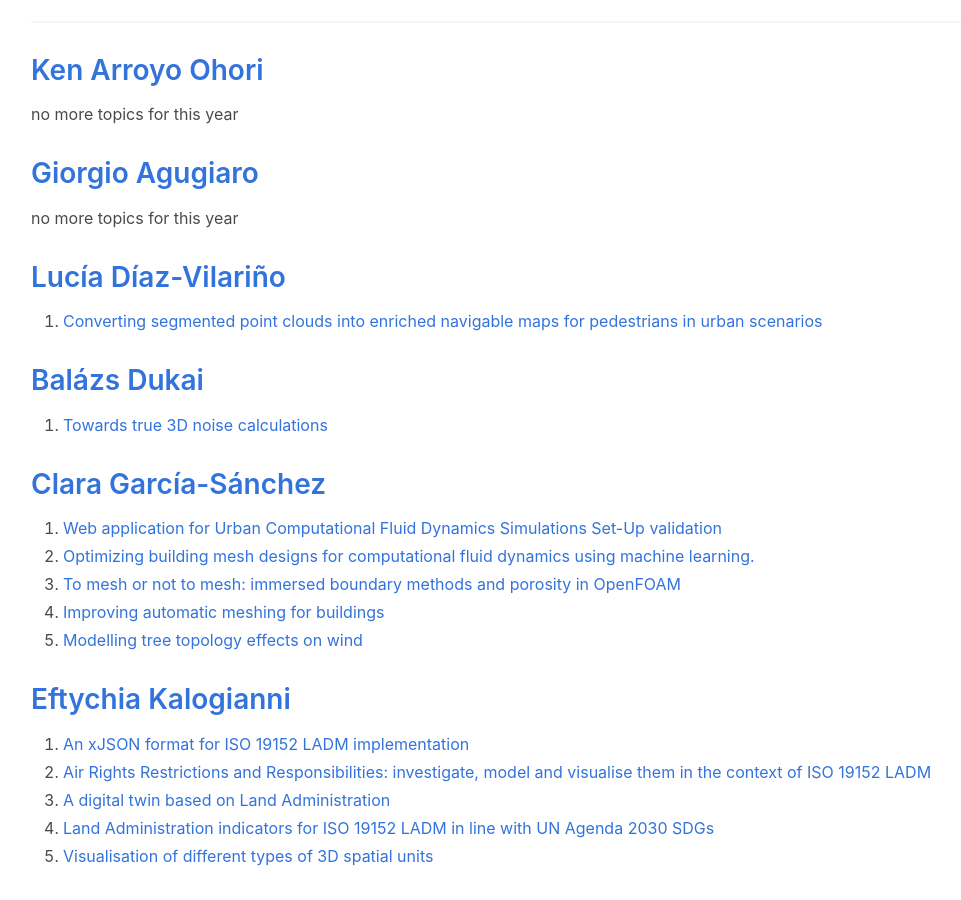
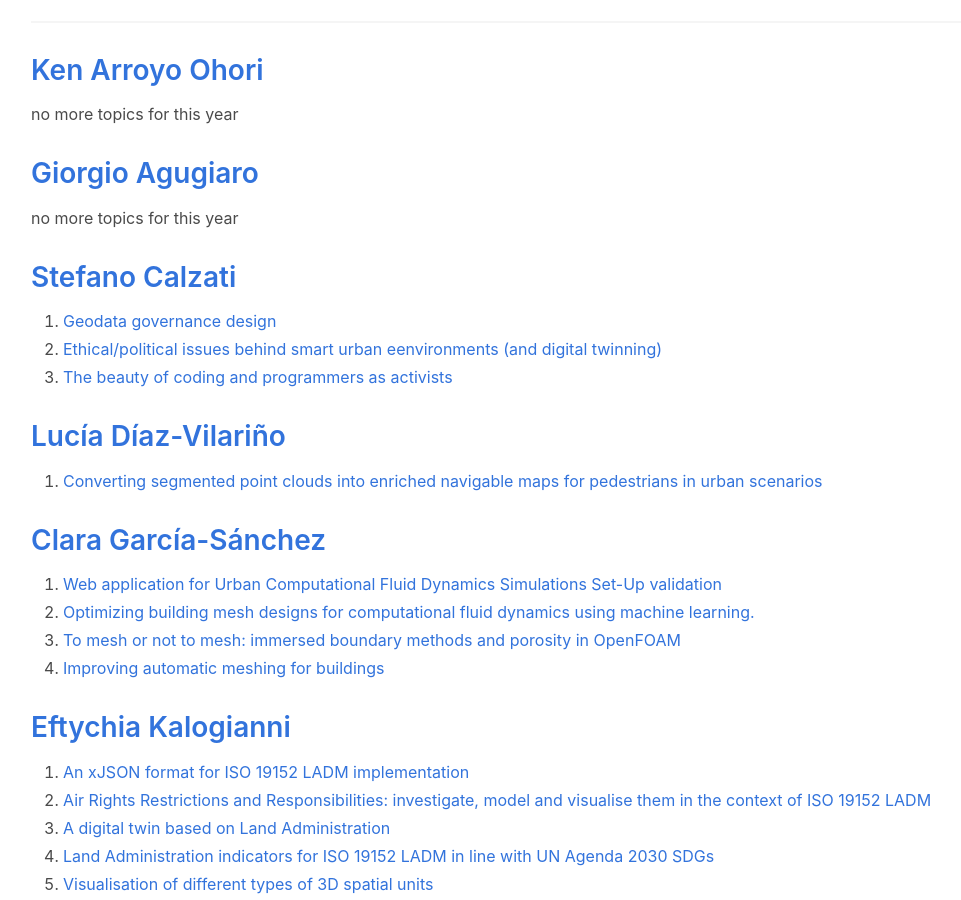
Before and after one commit to tudelft3d/geo2020, a Jekyll site: the page built from potentialtopics/index.md, in a window 1280 px wide and 900 px high, scrolled down 1067 px. Shown: the whole window, without its empty margins (33-994 px from the left). Built offline with Jekyll 4.4.1, drawn with Linux system fonts in a browser that asks for light colours; nearby versions of some CDN libraries.

Commit message:
updated thesis

```diff
--- a/potentialtopics/index.md
+++ b/potentialtopics/index.md
@@ -46,18 +46,23 @@
  6. [Integrated modelling of utility networks in the urban environment](https://3d.bk.tudelft.nl/education/msctopics/#integrated-modelling-of-utility-networks-in-the-urban-environment)
  -->
 
+## [Stefano Calzati](https://kcopendata.eu/about-the-kcod/team/)
+1. [Geodata governance design](https://kcopendata.eu/education/thesis-topics/#geodata)
+2. [Ethical/political issues behind smart urban eenvironments (and digital twinning)](https://kcopendata.eu/education/thesis-topics/#ethical)
+3. [The beauty of coding and programmers as activists](https://kcopendata.eu/education/thesis-topics/#beauty)
+
 ## [Lucía Díaz-Vilariño](https://www.tudelft.nl/en/staff/l.diaz-vilarino/)
 1. [Converting segmented point clouds into enriched navigable maps for pedestrians in urban scenarios](https://wiki.tudelft.nl/bin/view/Organisation/OTB/GISt/MScThesisTopics#Converting_segmented_point_clouds_into_enriched_navigable_maps_for_pedestrians_in_urban_scenarios)
 
-## [Balázs Dukai](https://www.balazsdukai.me/)
+<!--## [Balázs Dukai](https://www.balazsdukai.me/)
 1. [Towards true 3D noise calculations](https://3d.bk.tudelft.nl/education/msctopics/#towards-true-3d-noise-calculations)
+-->
 
 ## [Clara García-Sánchez](https://3d.bk.tudelft.nl/gsclara/)
 1. [Web application for Urban Computational Fluid Dynamics Simulations Set-Up validation](https://3d.bk.tudelft.nl/education/msctopics/#web-application-for-urban-computational-fluid-dynamics-simulations-set-up-validation)
 2. [Optimizing building mesh designs for computational fluid dynamics using machine learning.](https://3d.bk.tudelft.nl/education/msctopics/#optimizing-building-mesh-designs-for-computational-fluid-dynamics-using-machine-learning)
 3. [To mesh or not to mesh: immersed boundary methods and porosity in OpenFOAM](https://3d.bk.tudelft.nl/education/msctopics/#to-mesh-or-not-to-mesh-immersed-boundary-methods-and-porosity-in-openfoam)
 4. [Improving automatic meshing for buildings](https://3d.bk.tudelft.nl/education/msctopics/#improving-automatic-meshing-for-buildings)
-5. [Modelling tree topology effects on wind](https://3d.bk.tudelft.nl/education/msctopics/#modelling-tree-topology-effects-on-wind)
 
 
 ## [Eftychia Kalogianni](https://www.tudelft.nl/en/staff/e.kalogianni/)
@@ -104,7 +109,6 @@
 <!-- 1. [3D digital urban regulations to use GeoBIM for building permission checks](https://3d.bk.tudelft.nl/education/msctopics/#3d-digital-urban-regulations-to-use-geobim-for-building-permission-checks)
 2. [Inferring the needed building permissions from a 3D building model](https://3d.bk.tudelft.nl/education/msctopics/#inferring-the-needed-building-permission-from-a-3d-building-model)
  -->
-
 
 ## [Peter van Oosterom](https://www.tudelft.nl/staff/p.j.m.vanoosterom/)
 1. [Cadastral Map Quality](https://wiki.tudelft.nl/bin/view/Organisation/OTB/GISt/MScThesisTopics#Cadastral_map_quality)
```
